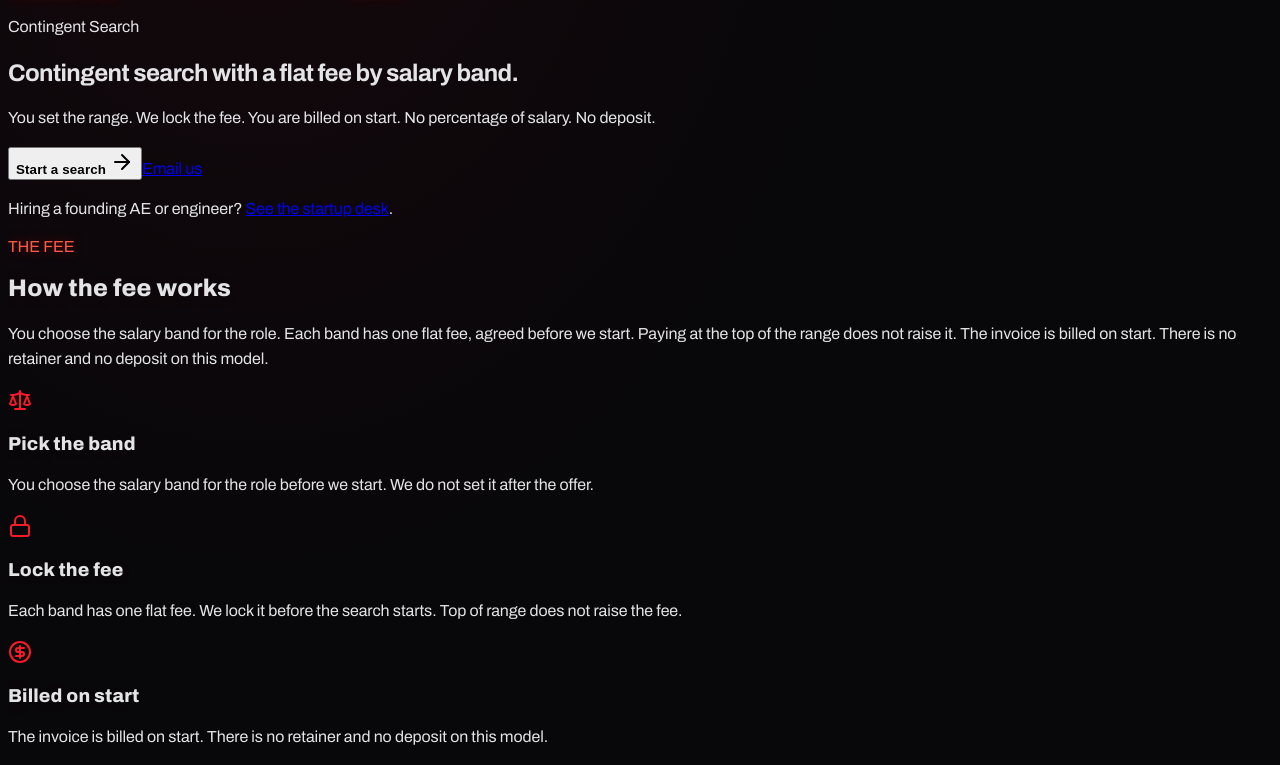
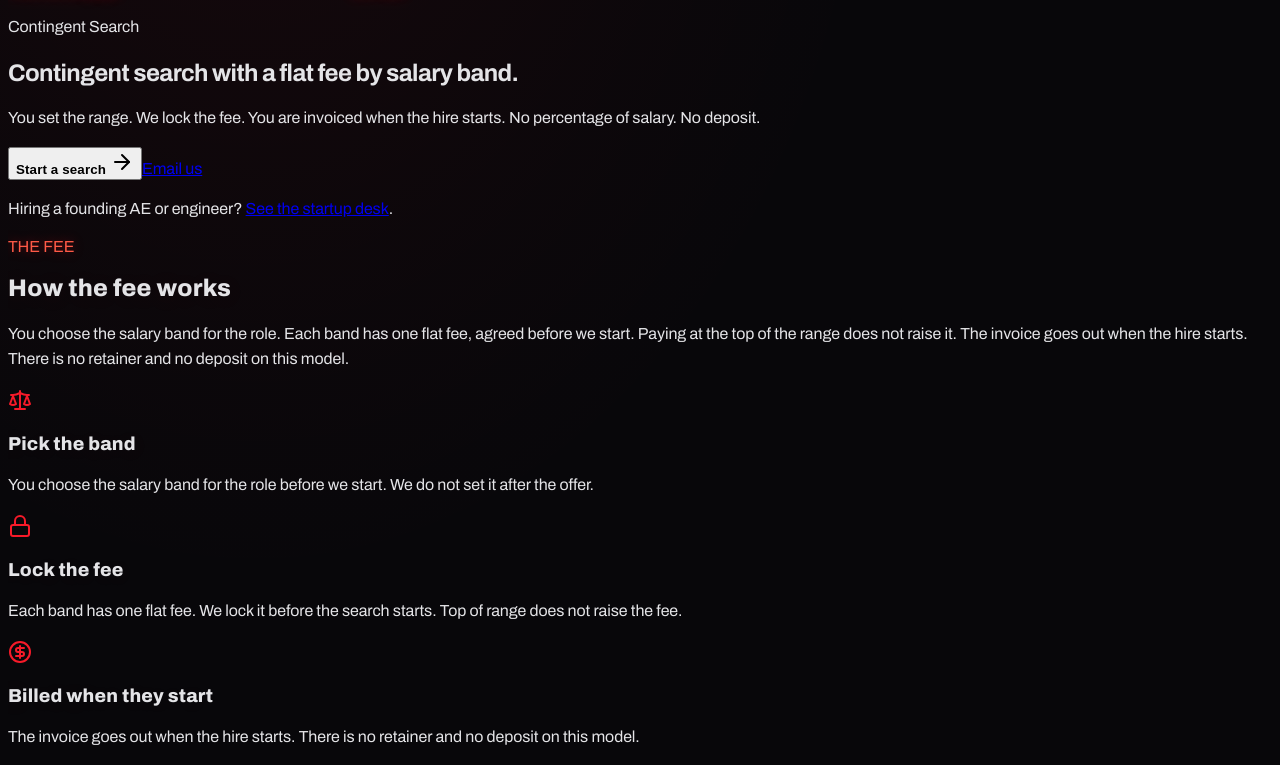
Before and after one commit to rebelrichie/rebel-talent-site, a React (Vite) app in the folder client/: page /contingent in a window 1280 px wide. Shown: the part 266-1031 px from the top of the page. Built offline with nearby package versions, Linux system fonts and the light colour scheme.

Commit message:
Invoice contingent when the hire starts, not on accept.
The flat band, no deposit, and no percentage of salary stay. Retained stays 50% up front and 50% at placement.

Co-authored-by: Richie Lampani <richie@rebeltalentsystems.com>

```diff
--- a/client/src/components/ContingentChrisSection.tsx
+++ b/client/src/components/ContingentChrisSection.tsx
@@ -38,7 +38,7 @@ export default function ContingentChrisSection() {
                 Contingent search, priced by salary band.
               </h2>
               <p className="text-zinc-300 text-base sm:text-lg leading-[1.7] max-w-xl">
-                Most firms take a percentage of the offer, so they make more when you pay more. We do not. You pick the salary range for the role. We lock a flat fee to that band before the search starts. You are billed on start. If you hire at the top of the range, the fee does not move.
+                Most firms take a percentage of the offer, so they make more when you pay more. We do not. You pick the salary range for the role. We lock a flat fee to that band before the search starts. You are invoiced when the hire starts. If you hire at the top of the range, the fee does not move. There is no deposit and no percentage of salary.
               </p>
               <div className="mt-5 flex flex-wrap items-center gap-x-6 gap-y-2">
                 <Link
--- a/client/src/pages/Contingent.tsx
+++ b/client/src/pages/Contingent.tsx
@@ -15,7 +15,7 @@ function hapticTap() {
 const FAQS = [
   {
     q: "How is contingent different from an agency?",
-    a: "You are billed on start. You do not pay a percentage of salary. The fee is locked to the band you approved. Rebel stays on the search. We also leave you the process notes from the search, which most agencies do not.",
+    a: "You are invoiced when the hire starts. You do not pay a percentage of salary. The fee is locked to the band you approved. There is no deposit. Rebel stays on the search. We also leave you the process notes from the search, which most agencies do not.",
   },
   {
     q: "How does the salary band lock work?",
@@ -23,7 +23,7 @@ const FAQS = [
   },
   {
     q: "When is the contingent fee due?",
-    a: "On start. Not when the candidate accepts, not when we submit, and not on day 30. There is no deposit. A replacement guarantee applies only if we agree to one in writing.",
+    a: "When the hire starts. Not when the candidate accepts, not when we submit, and not on day 30. There is no deposit. A replacement guarantee applies only if we agree to one in writing.",
   },
   {
     q: "Do you take a percentage of salary?",
@@ -43,8 +43,8 @@ const serviceSchema = {
   "@context": "https://schema.org",
   "@type": "Service",
   "name": "Contingent Recruiting",
-  "serviceType": "Contingent recruiting, flat fee by salary band, billed on start",
-  "description": "Contingent recruiting with a flat fee by salary band, billed on start. No percentage of salary. No deposit. Startups and defense teams. Cleared and noncleared, entry level through executive.",
+  "serviceType": "Contingent recruiting, flat fee by salary band, invoiced when the hire starts",
+  "description": "Contingent recruiting with a flat fee by salary band, invoiced when the hire starts. No percentage of salary. No deposit. Startups and defense teams. Cleared and noncleared, entry level through executive.",
   "provider": {
     "@type": "Organization",
     "name": "Rebel Talent Systems",
@@ -77,8 +77,8 @@ const BAND_STEPS = [
   },
   {
     icon: CircleDollarSign,
-    title: "Billed on start",
-    body: "The invoice is billed on start. There is no retainer and no deposit on this model.",
+    title: "Billed when they start",
+    body: "The invoice goes out when the hire starts. There is no retainer and no deposit on this model.",
   },
 ];
 
@@ -86,7 +86,7 @@ const COMPARE = [
   {
     title: "Contingent",
     tag: "THIS PAGE",
-    body: "One role, or a few. Flat fee by salary band, billed on start.",
+    body: "One role, or a few. Flat fee by salary band, invoiced when the hire starts.",
     href: "/contingent",
   },
   {
@@ -108,10 +108,10 @@ export default function Contingent() {
     <PageLayout>
       <PageSEO
         title="Contingent Recruiting | Flat Fee by Salary Band | Rebel Talent"
-        description="Contingent recruiting with a flat fee by salary band, billed on start. No percentage of salary. No deposit. Startups and defense teams."
+        description="Contingent recruiting with a flat fee by salary band, invoiced when the hire starts. No percentage of salary. No deposit. Startups and defense teams."
         path="/contingent"
         ogTitle="Contingent Recruiting | Flat Fee by Salary Band | Rebel Talent"
-        ogDescription="Flat fee by salary band. Billed on start. No deposit. Contingent search for startups and defense teams."
+        ogDescription="Flat fee by salary band. Invoiced when the hire starts. No deposit. Contingent search for startups and defense teams."
         ogImage="og-services.png"
         schemas={[serviceSchema, faqSchema]}
         breadcrumbs={[
@@ -134,7 +134,7 @@ export default function Contingent() {
             Contingent search with a flat fee by salary band.
           </h1>
           <p className="mt-6 sm:mt-8 text-base sm:text-xl text-zinc-400 max-w-2xl leading-[1.55]">
-            You set the range. We lock the fee. You are billed on start. No percentage of salary. No deposit.
+            You set the range. We lock the fee. You are invoiced when the hire starts. No percentage of salary. No deposit.
           </p>
           <div className="mt-8 sm:mt-10 flex flex-col sm:flex-row sm:items-center gap-3">
             <a href={BOOK_CHRIS_HREF} target="_blank" rel="noopener noreferrer" onClick={hapticTap} data-testid="button-talk-chris" className="block sm:inline-block">
@@ -170,7 +170,7 @@ export default function Contingent() {
                 How the fee works
               </h2>
               <p className="text-zinc-400 text-sm mt-3 leading-relaxed">
-                You choose the salary band for the role. Each band has one flat fee, agreed before we start. Paying at the top of the range does not raise it. The invoice is billed on start. There is no retainer and no deposit on this model.
+                You choose the salary band for the role. Each band has one flat fee, agreed before we start. Paying at the top of the range does not raise it. The invoice goes out when the hire starts. There is no retainer and no deposit on this model.
               </p>
             </div>
           </ScrollReveal>
@@ -285,7 +285,7 @@ export default function Contingent() {
                 Start a search
               </h2>
               <p className="text-zinc-400 text-sm mb-6 max-w-lg mx-auto">
-                Flat fee by salary band, billed on start. Email us or book the call from here.
+                Flat fee by salary band, invoiced when the hire starts. Email us or book the call from here.
               </p>
               <div className="flex flex-col sm:flex-row items-center justify-center gap-3">
                 <a href={BOOK_CHRIS_HREF} target="_blank" rel="noopener noreferrer" onClick={hapticTap} data-testid="button-contingent-footer-chris" className="block w-full sm:w-auto">
--- a/client/src/pages/Fractional.tsx
+++ b/client/src/pages/Fractional.tsx
@@ -88,7 +88,7 @@ const COMPARE = [
   {
     title: "Contingent",
     tag: "ONE SEAT",
-    body: "Flat fee by salary band. Billed on start. No deposit.",
+    body: "Flat fee by salary band. Invoiced when the hire starts. No deposit.",
     href: "/contingent",
   },
   {
--- a/client/src/pages/Home.tsx
+++ b/client/src/pages/Home.tsx
@@ -44,7 +44,7 @@ const homepageSchema = {
         "itemOffered": {
           "@type": "Service",
           "name": "Contingent Recruiting",
-          "description": "One role. Flat fee by salary band, billed on start. No percentage of salary.",
+          "description": "One role. Flat fee by salary band, invoiced when the hire starts. No percentage of salary. No deposit.",
           "url": "https://rebeltalentsystems.com/contingent"
         }
       },
@@ -84,7 +84,7 @@ const PATHS = [
     id: "contingent",
     kicker: "Contingent",
     title: "Fill one seat.",
-    body: "One role. The fee is flat, set by the salary band, and billed on start. There is no percentage of salary. The long version is on the contingent page.",
+    body: "One role. The fee is flat, set by the salary band, and invoiced when the hire starts. There is no percentage of salary and no deposit. The long version is on the contingent page.",
     detailsHref: "/contingent",
     detailsLabel: "View contingent details",
     ctaHref: "/strategy-call?engagement=contingent",
--- a/client/src/pages/Services.tsx
+++ b/client/src/pages/Services.tsx
@@ -14,8 +14,8 @@ const serviceSchemas = [
     "@context": "https://schema.org",
     "@type": "Service",
     "name": "Contingent Recruiting",
-    "serviceType": "Contingent recruiting, flat fee by salary band, billed on start",
-    "description": "One role. Flat fee by salary band, billed on start. No percentage of salary and no deposit.",
+    "serviceType": "Contingent recruiting, flat fee by salary band, invoiced when the hire starts",
+    "description": "One role. Flat fee by salary band, invoiced when the hire starts. No percentage of salary and no deposit.",
     "provider": serviceProvider,
     "areaServed": "US",
     "url": "https://rebeltalentsystems.com/contingent",
@@ -60,7 +60,7 @@ const OFFERINGS = [
     icon: Crosshair,
     kicker: "Contingent",
     title: "One role, one fee.",
-    body: "You set the salary range. We lock a flat fee to that band before the search starts, and you are billed on start. There is no deposit and no percentage of salary. The contingent page has the long version.",
+    body: "You set the salary range. We lock a flat fee to that band before the search starts, and you are invoiced when the hire starts. There is no deposit and no percentage of salary. The contingent page has the long version.",
     detailsHref: "/contingent",
     detailsLabel: "Contingent search",
     ctaHref: "/strategy-call?engagement=contingent",
@@ -106,10 +106,10 @@ export default function Services() {
     <PageLayout>
       <PageSEO
         title="How we engage | Rebel Talent Systems"
-        description="Four ways to engage Rebel Talent: contingent, retained, embedded, and advisory. Contingent is a flat fee by salary band, billed on start."
+        description="Four ways to engage Rebel Talent: contingent, retained, embedded, and advisory. Contingent is a flat fee by salary band, invoiced when the hire starts."
         path="/services"
         ogTitle="How we engage | Rebel Talent Systems"
-        ogDescription="Four ways to engage Rebel Talent: contingent, retained, embedded, and advisory. Contingent is a flat fee by salary band, billed on start."
+        ogDescription="Four ways to engage Rebel Talent: contingent, retained, embedded, and advisory. Contingent is a flat fee by salary band, invoiced when the hire starts."
         ogImage="og-services.png"
         schemas={serviceSchemas}
         breadcrumbs={[
--- a/client/src/pages/Startups.tsx
+++ b/client/src/pages/Startups.tsx
@@ -43,8 +43,8 @@ const PAIN_POINTS = [
 const OFFERINGS = [
   {
     title: "Contingent",
-    tag: "BILLED ON START",
-    desc: "One role. You are billed on start. The fee is locked to the salary band before we start. The long version is on the contingent page.",
+    tag: "BILLED WHEN THEY START",
+    desc: "One role. You are invoiced when the hire starts. The fee is locked to the salary band before we start. There is no deposit. The long version is on the contingent page.",
     bullets: [
       "GTM desk: AEs, SDR leaders, sales engineers, first marketing hires",
       "Technical desk: founding engineers, AI/ML, platform, security",
--- a/client/src/pages/StrategyCall.tsx
+++ b/client/src/pages/StrategyCall.tsx
@@ -37,9 +37,9 @@ const STRATEGY_COPY: Record<string, { eyebrow: string; title: string; descriptio
   contingent: {
     eyebrow: "CONTINGENT SEARCH",
     title: "Start a search | Rebel Talent",
-    description: "Chris Moscato owns every new contingent conversation. Flat fee by salary band, billed on start. No deposit. Name, email, and company get you through.",
+    description: "Chris Moscato owns every new contingent conversation. Flat fee by salary band, invoiced when the hire starts. No deposit. Name, email, and company get you through.",
     headline: "Start a search.",
-    deck: "Chris Moscato owns every new contingent conversation. Flat fee by salary band, billed on start. No deposit. Name, email, and company get you through. Email us if you would rather skip the form.",
+    deck: "Chris Moscato owns every new contingent conversation. Flat fee by salary band, invoiced when the hire starts. No deposit. Name, email, and company get you through. Email us if you would rather skip the form.",
     footer: "Contingent notes stay with the search. No list-building. FOCI-sensitive work is supported.",
   },
   retained: {
--- a/client/src/pages/Vision.tsx
+++ b/client/src/pages/Vision.tsx
@@ -139,7 +139,7 @@ export default function Vision() {
                 },
                 {
                   head: "We will not start without a priced agreement.",
-                  body: "Every search is scoped, priced, and agreed on both sides before we start. That agreement is the scope and the price. It is not a cash deposit. Contingent work is billed on start, with no deposit.",
+                  body: "Every search is scoped, priced, and agreed on both sides before we start. That agreement is the scope and the price. It is not prepaid cash. Contingent work is invoiced when the hire starts, with no deposit.",
                 },
                 {
                   head: "We will not sell a client a search we do not believe is fillable.",
```
Also changed, not shown: client/src/data/blog-posts.json.
